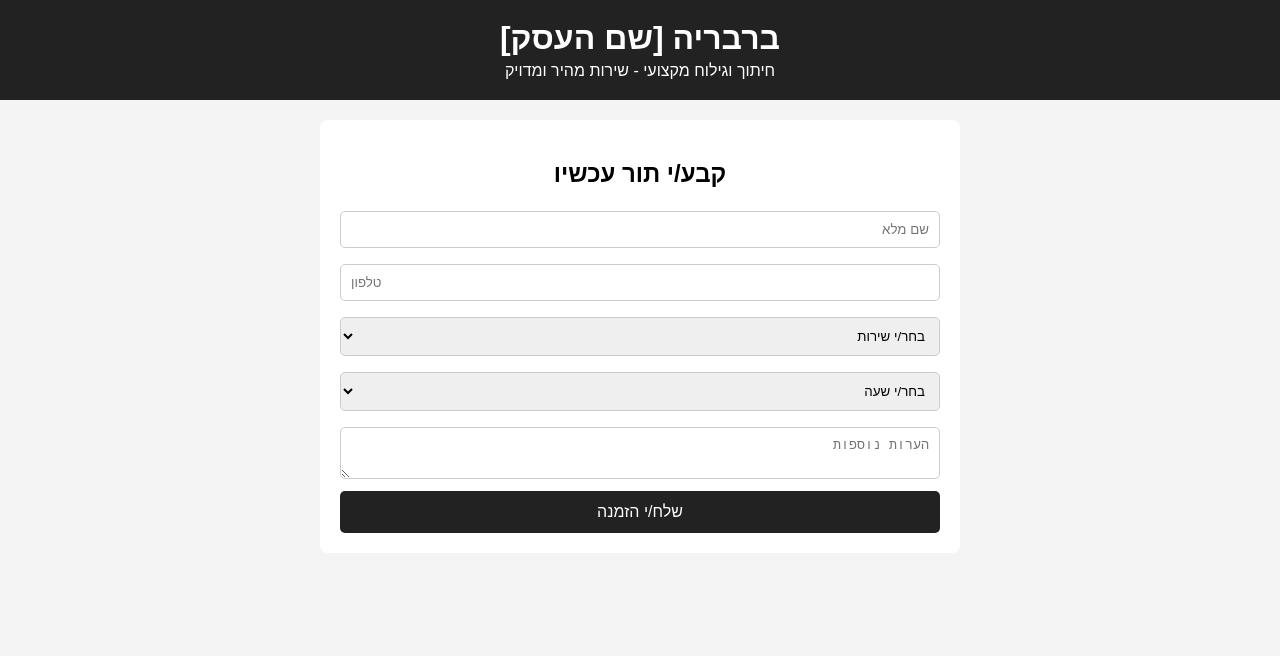
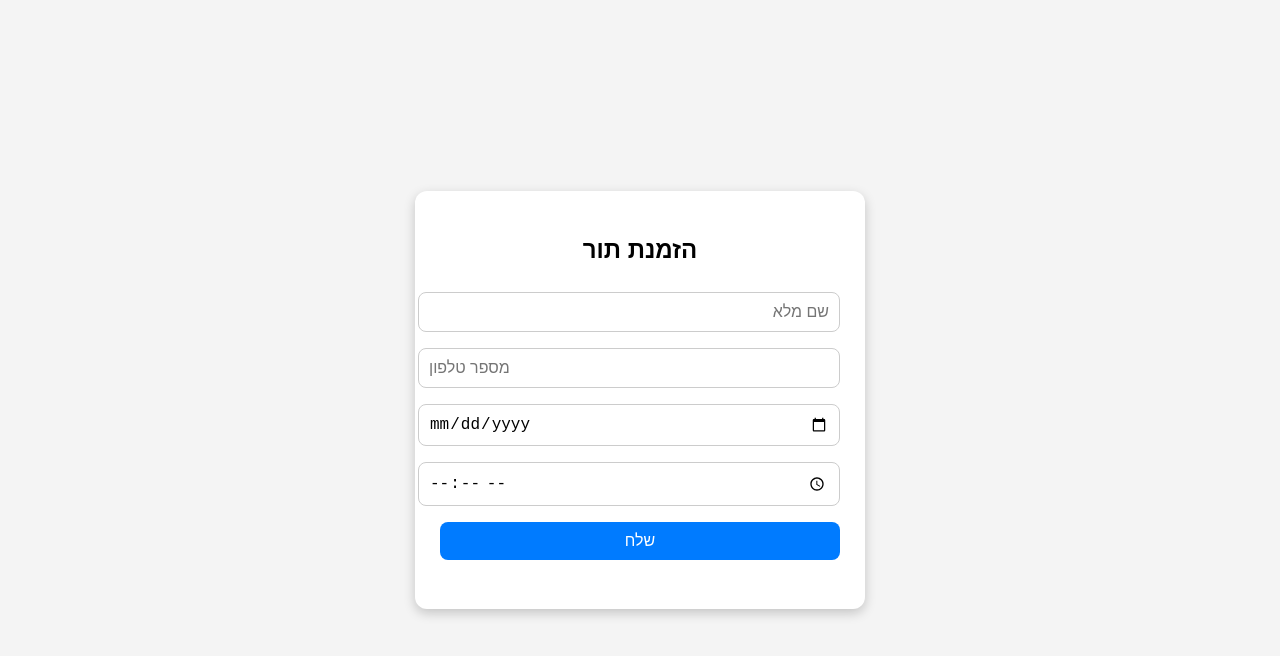
Before and after one commit to farleisx/my-replit-project, a plain HTML site: page index.html in a window 1280 px wide. Drawn offline with Linux system fonts and the light colour scheme.

Commit message:
Update index.html

```diff
--- a/index.html
+++ b/index.html
@@ -3,80 +3,93 @@
 <head>
   <meta charset="UTF-8">
   <meta name="viewport" content="width=device-width, initial-scale=1.0">
-<title>ברבריה מקצועית</title>
+  <title>הזמנת תור</title>
   <style>
-  body { font-family: Arial, sans-serif; margin:0; padding:0; background:#f4f4f4; }
-  header { background:#222; color:#fff; padding:20px; text-align:center; }
-  header h1 { margin:0; }
-  header p { margin:5px 0 0; font-size:16px; }
-  section { padding:20px; max-width:600px; margin:auto; background:#fff; margin-top:20px; border-radius:8px; }
-  h2 { margin-bottom:15px; text-align:center; }
-  input, select, textarea { width:100%; padding:10px; margin:8px 0; border-radius:5px; border:1px solid #ccc; box-sizing:border-box; }
-  button { padding:12px; background:#222; color:#fff; border:none; border-radius:5px; cursor:pointer; width:100%; font-size:16px; }
-  button:hover { background:#555; }
+    body {
+      font-family: Arial, sans-serif;
+      background: #f4f4f4;
+      display: flex;
+      justify-content: center;
+      align-items: center;
+      height: 100vh;
+      margin: 0;
+    }
+    .container {
+      background: white;
+      padding: 25px;
+      border-radius: 12px;
+      box-shadow: 0 4px 12px rgba(0,0,0,0.2);
+      max-width: 400px;
+      width: 100%;
+      text-align: center;
+    }
+    h2 { margin-bottom: 20px; }
+    input, select, button {
+      width: 100%;
+      padding: 10px;
+      margin: 8px 0;
+      border: 1px solid #ccc;
+      border-radius: 8px;
+      font-size: 16px;
+    }
+    button {
+      background: #007bff;
+      color: white;
+      border: none;
+      cursor: pointer;
+      transition: 0.3s;
+    }
+    button:hover { background: #0056b3; }
+    .success { color: green; margin-top: 15px; }
+    .error { color: red; margin-top: 15px; }
   </style>
 </head>
 <body>
-
-<header>
-  <h1>ברבריה [שם העסק]</h1>
-  <p>חיתוך וגילוח מקצועי - שירות מהיר ומדויק</p>
-</header>
-
-<section>
-  <h2>קבע/י תור עכשיו</h2>
-
+  <div class="container">
+    <h2>הזמנת תור</h2>
     <form id="bookingForm">
-    <input type="text" name="name" placeholder="שם מלא" required>
-    <input type="tel" name="phone" placeholder="טלפון" required>
-    <select name="service" required>
-      <option value="">בחר/י שירות</option>
-      <option value="חיתוך שיער">חיתוך שיער</option>
-      <option value="גילוח">גילוח</option>
-      <option value="תספורת ילדים">תספורת ילדים</option>
-      <option value="עיצוב זקן">עיצוב זקן</option>
-    </select>
-    <select name="timeSlot" required>
-      <option value="">בחר/י שעה</option>
-      <option value="10:00">10:00</option>
-      <option value="11:00">11:00</option>
-      <option value="12:00">12:00</option>
-      <option value="13:00">13:00</option>
-      <option value="14:00">14:00</option>
-      <option value="15:00">15:00</option>
-    </select>
-    <textarea name="message" placeholder="הערות נוספות"></textarea>
-    <button type="submit">שלח/י הזמנה</button>
+      <input type="text" id="name" name="name" placeholder="שם מלא" required>
+      <input type="tel" id="phone" name="phone" placeholder="מספר טלפון" required>
+      <input type="date" id="date" name="date" required>
+      <input type="time" id="time" name="time" required>
+      <button type="submit">שלח</button>
     </form>
-</section>
+    <p id="responseMessage"></p>
+  </div>
 
   <script>
-const form = document.getElementById('bookingForm');
-form.addEventListener('submit', e => {
-  e.preventDefault(); // prevent page reload
+    const form = document.getElementById("bookingForm");
+    const message = document.getElementById("responseMessage");
 
-  const data = new FormData(form);
-  const params = new URLSearchParams();
-  for (const pair of data) { params.append(pair[0], pair[1]); }
+    form.addEventListener("submit", async (e) => {
+      e.preventDefault();
+      message.textContent = "שולח נתונים...";
 
-  fetch('https://script.google.com/macros/s/AKfycbzEo17025QUuTfxaINn1Fr1RVUEO-yhHBs-g5xvErldBTNLJd0Gp0pgpzDyVkYQVd3HIw/exec', {
-    method: 'POST',
-    body: params
-  })
-  .then(res => res.text())
-  .then(text => {
-    if(text.includes("TIME_TAKEN")) {
-      alert("הזמן הזה כבר תפוס. אנא בחר/י שעה אחרת.");
+      const formData = new FormData(form);
+      const data = Object.fromEntries(formData.entries());
+
+      try {
+        const res = await fetch("https://script.google.com/macros/s/AKfycbzEo17025QUuTfxaINn1Fr1RVUEO-yhHBs-g5xvErldBTNLJd0Gp0pgpzDyVkYQVd3HIw/exec", {
+          method: "POST",
+          body: JSON.stringify(data),
+          headers: { "Content-Type": "application/json" }
+        });
+
+        const result = await res.json();
+
+        if (result.success) {
+          message.textContent = "✅ התור נקבע בהצלחה!";
+          message.className = "success";
+          form.reset();
         } else {
-      alert("התור נקבע בהצלחה! תודה.");
+          message.textContent = "❌ הזמן הזה כבר תפוס, נסה שעה אחרת.";
+          message.className = "error";
         }
-    window.location.href = "https://farleisx.github.io"; // replace with your main page URL
-  })
-  .catch(err => {
-    alert("שגיאה בשליחת התור. נסה/י שוב.");
-  });
+      } catch (err) {
+        message.textContent = "שגיאה בשליחה, נסה שוב.";
+        message.className = "error";
+      }
     });
   </script>
-
 </body>
 </html>
```
Lines whose indentation alone changed are shown as unchanged.
